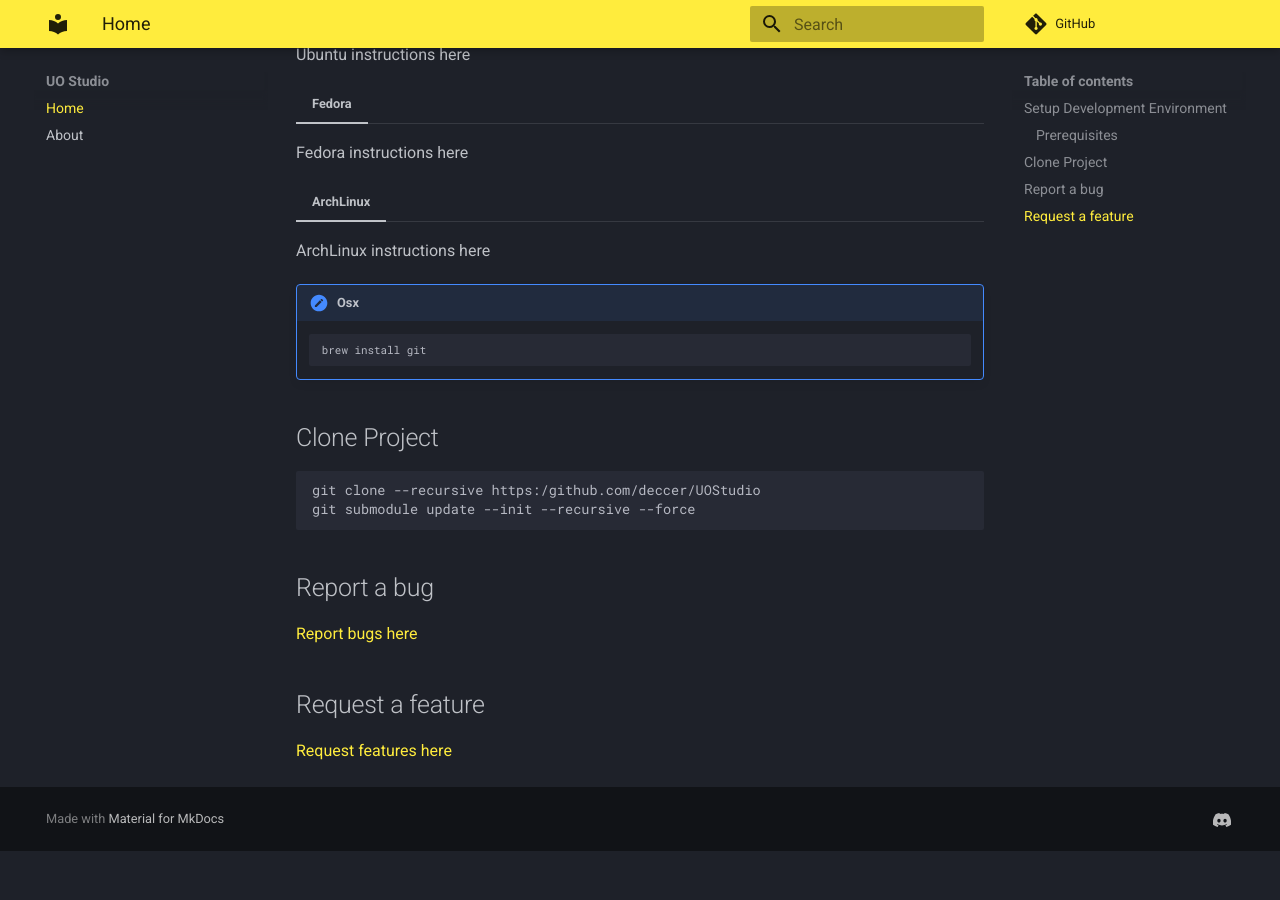
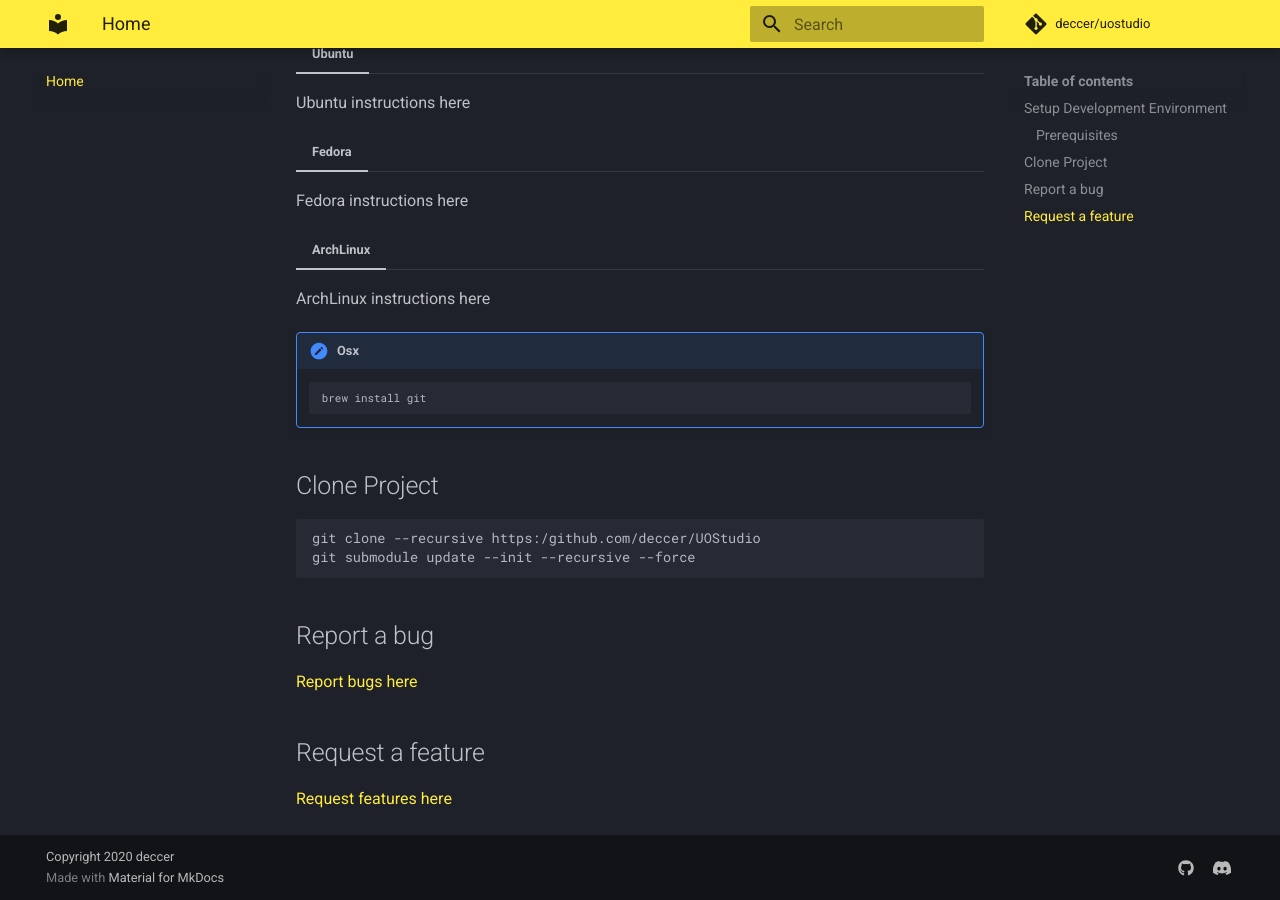
Before and after one commit to deccer/UOStudio, an MkDocs documentation site: the page built from docs/index.md, in a window 1280 px wide and 900 px high, scrolled down 804 px. Built offline with MkDocs 1.6.1 and Material for MkDocs 9.7.7, drawn with Linux system fonts in a browser that asks for light colours; comment, search, counter and statistics services are not loaded; before the commit the page ends 1655 px from its top, so only the background shows below that.

```diff
--- a/mkdocs.yml
+++ b/mkdocs.yml
@@ -1,8 +1,11 @@
 site_name: UO Studio
-repo_url: https://github.com/deccer/UOStudio
-nav:
-  - Home: index.md
-  - About: about.md
+site_author: deccer
+site_url: https://deccer.github.io/UOStudio
+
+repo_name: deccer/uostudio
+repo_url: https://github.com/deccer/uostudio
+site_description: The Ultima Online Multiplayer World Editor
+copyright: Copyright 2020 deccer
 theme:
   name: material
   palette:
@@ -12,13 +15,37 @@ theme:
   font:
     code: Roboto Mono
   language: en
+  features:
+    - tabs
+    - instant
 extra:
   social:
+    - icon: fontawesome/brands/github
+      link: https://github.com/deccer/uostudio
+      name: UOStudio on Github
     - icon: fontawesome/brands/discord
       link: https://discord.gg/tYeZh3f
       name: UOStudio on discord
 markdown_extensions:
   - admonition
+  - footnotes
+  - meta
+  - markdown.extensions.toc:
+      permalink: true
+  - attr_list
   - pymdownx.details
+  - pymdownx.highlight
+  - pymdownx.inlinehilite
   - pymdownx.superfences
+  - pymdownx.snippets
   - pymdownx.tabbed
+  - pymdownx.caret
+  - pymdownx.mark
+  - pymdownx.tilde
+  - pymdownx.critic:
+      mode: view
+  - pymdownx.betterem:
+      smart_enable: all
+nav:
+  - Home: index.md
+  - About: about.md
```
